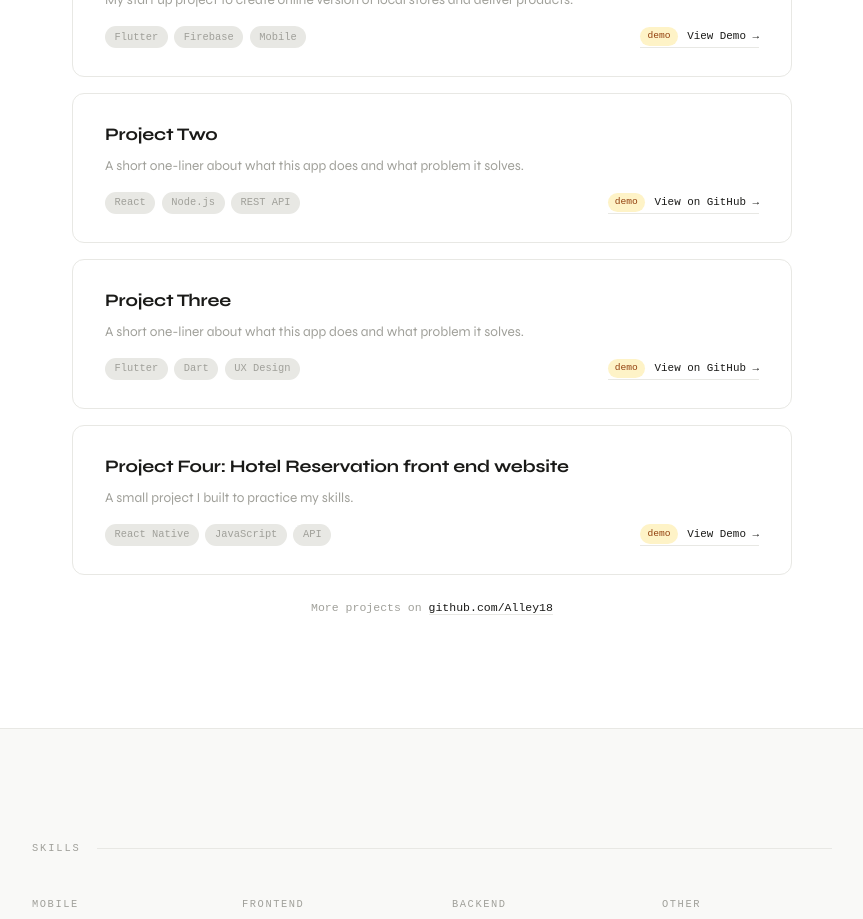
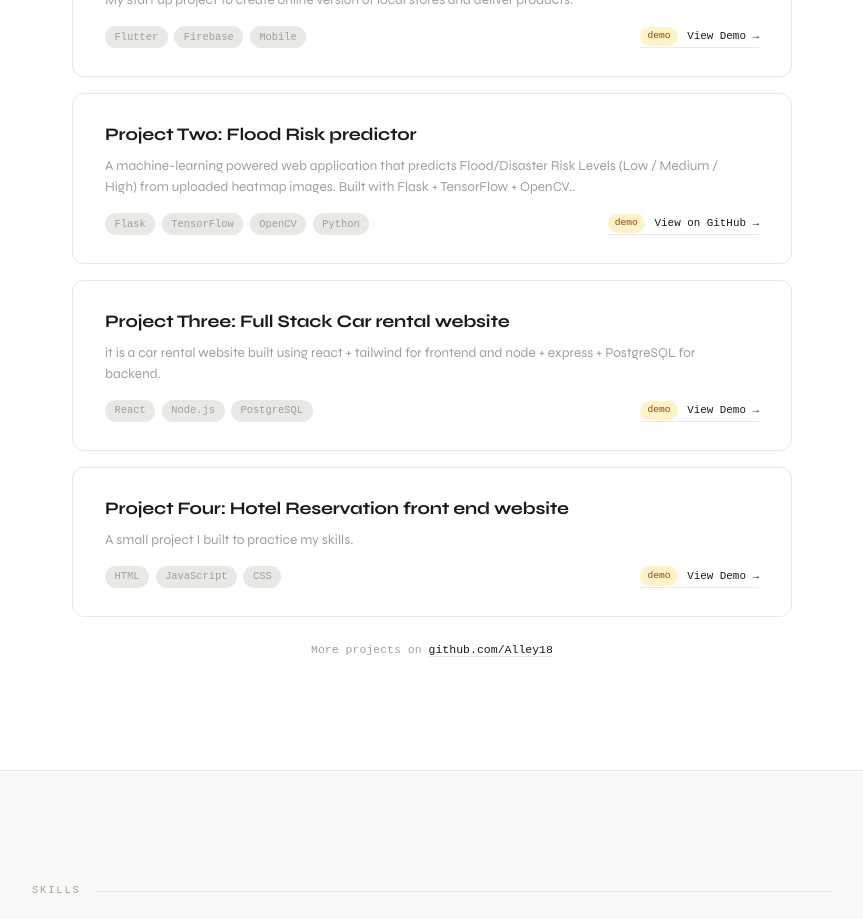
Before and after one commit to Alley18/Diyorbek_Portfolio, a React (Vite) app: page / in a window 1280 px wide. Shown: the part 1040-1959 px from the top of the page, without its empty margins (208-1071 px from the left). Built offline with nearby package versions, Linux system fonts and the light colour scheme; a web font is replaced by a local one.

Commit message:
final projects are added

```diff
--- a/src/App.jsx
+++ b/src/App.jsx
@@ -142,25 +142,25 @@ const projects = [
     status: "demo",
   },
   {
-    name: "Project Two",
-    desc: "A short one-liner about what this app does and what problem it solves.",
-    tags: ["React", "Node.js", "REST API"],
-    link: "https://github.com/Alley18",
+    name: "Project Two: Flood Risk predictor",
+    desc: "A machine-learning powered web application that predicts Flood/Disaster Risk Levels (Low / Medium / High) from uploaded heatmap images. Built with Flask + TensorFlow + OpenCV..",
+    tags: ["Flask", "TensorFlow", "OpenCV", "Python"],
+    link: "https://github.com/Alley18/ai-risk-prediction-project",
     linkLabel: "View on GitHub",
     status: "demo",
   },
   {
-    name: "Project Three",
-    desc: "A short one-liner about what this app does and what problem it solves.",
-    tags: ["Flutter", "Dart", "UX Design"],
-    link: "https://github.com/Alley18",
-    linkLabel: "View on GitHub",
+    name: "Project Three: Full Stack Car rental website",
+    desc: "it is a car rental website built using react + tailwind for frontend and node + express + PostgreSQL for backend.",
+    tags: ["React", "Node.js", "PostgreSQL"],
+    link: "https://car-rent-beta-gules.vercel.app",
+    linkLabel: "View Demo",
     status: "demo",
   },
   {
     name: "Project Four: Hotel Reservation front end website",
     desc: "A small project I built to practice my skills.",
-    tags: ["React Native", "JavaScript", "API"],
+    tags: ["HTML", "JavaScript", "CSS"],
     link: "https://hotel-reservation-lemon.vercel.app/",
     linkLabel: "View Demo",
     status: "demo",
```
